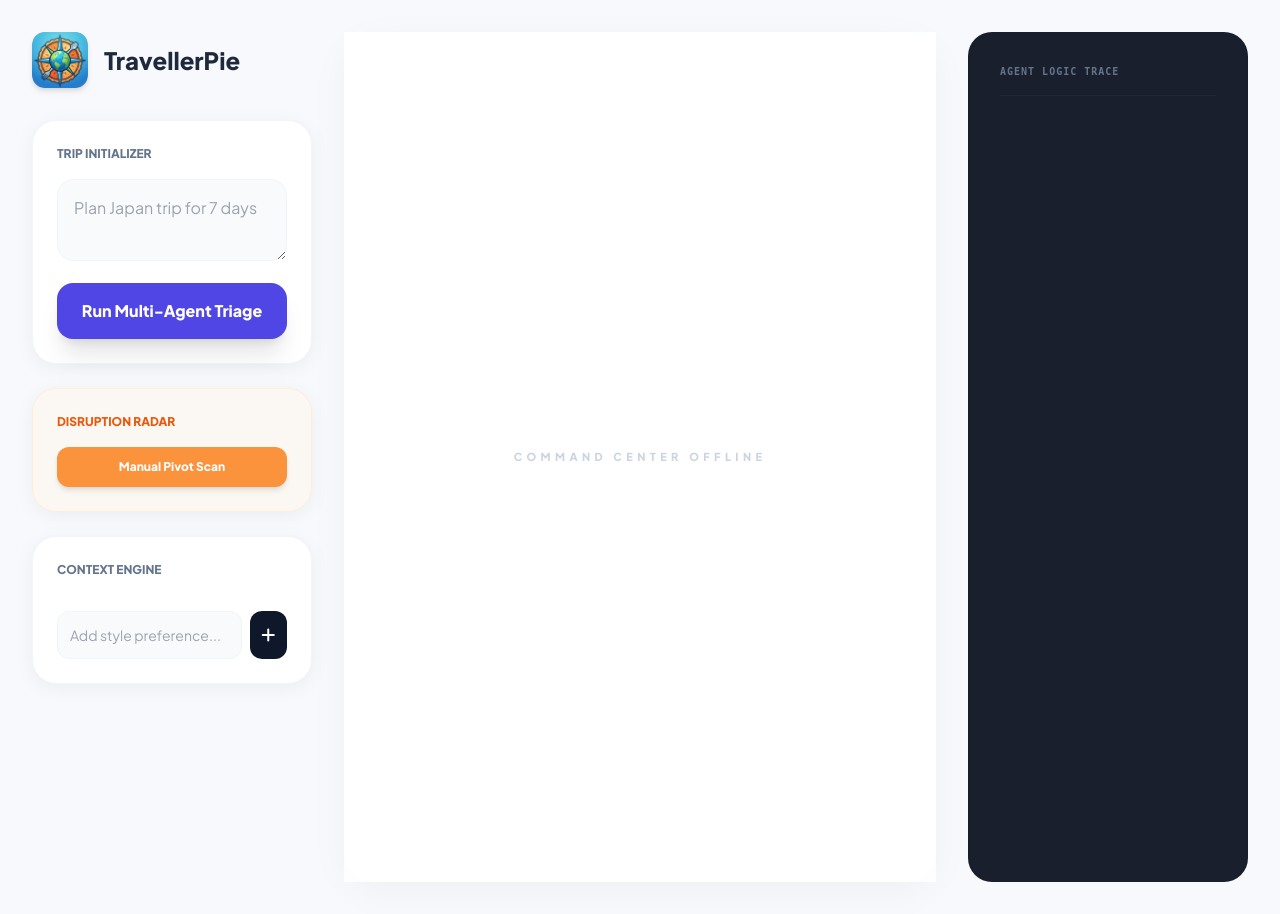
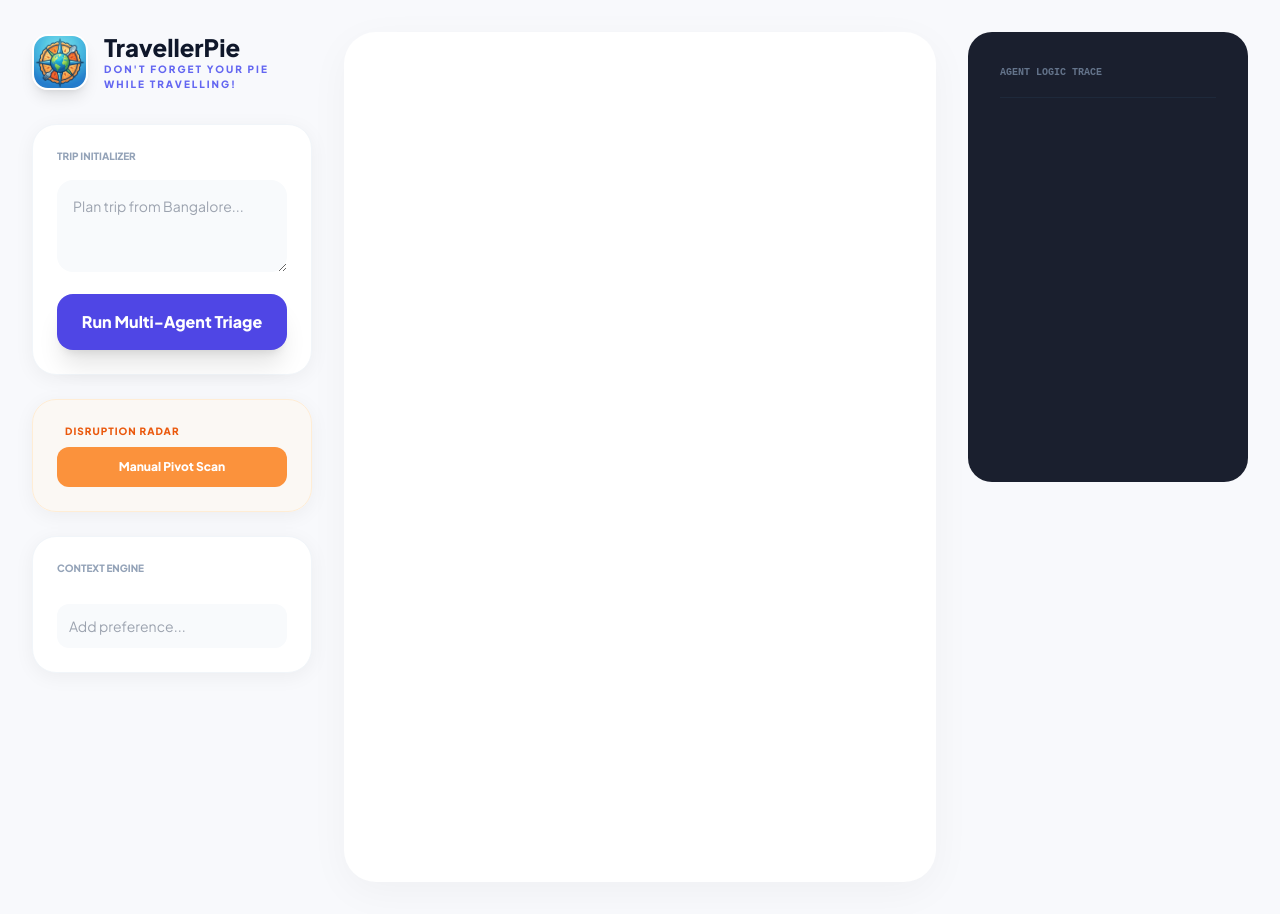
Before and after one commit to RahulSelvakumar/TravellerPie, a FastAPI app: page / in a window 1280 px wide. Run offline with FastAPI, Linux system fonts and the light colour scheme; some libraries are stand-ins or nearby versions.

Commit message:
refinement v2

````diff
--- a/app/main.py
+++ b/app/main.py
@@ -1,40 +1,39 @@
+from fastapi import FastAPI, Request
+from fastapi.templating import Jinja2Templates
+from fastapi.staticfiles import StaticFiles
 import os
 import sys
 import json
-from fastapi import FastAPI, Request
-from fastapi.responses import JSONResponse, HTMLResponse
-from fastapi.staticfiles import StaticFiles
-from fastapi.templating import Jinja2Templates # The fix
-from langchain_core.messages import HumanMessage
 
-# Critical path fix
+# 1. FIX PATHS
 sys.path.append(os.path.dirname(os.path.dirname(os.path.abspath(__file__))))
+
+# 2. IMPORT LOGIC
 from agents.orchestrator import run_travel_agents
 
+# 3. INIT APP
 app = FastAPI()
 
-# Setup paths
-base_dir = os.path.dirname(os.path.abspath(__file__))
-templates = Jinja2Templates(directory=os.path.join(base_dir, "templates"))
-app.mount("/static", StaticFiles(directory=os.path.join(base_dir, "static")), name="static")
+# 4. CONFIGURE DIRS (Using the 'app/' prefix as per your project structure)
+templates = Jinja2Templates(directory="app/templates")
 
-@app.get("/", response_class=HTMLResponse)
+if os.path.exists("app/static"):
+    app.mount("/static", StaticFiles(directory="app/static"), name="static")
+
+@app.get("/")
 async def home(request: Request):
-    return templates.TemplateResponse("index.html", {"request": request})
+    return templates.TemplateResponse(request, "index.html", context={})
 
 @app.post("/generate")
 async def generate(request: Request):
     try:
         data = await request.json()
-        initial_state = {
-            "messages": [HumanMessage(content=data.get("prompt"))],
-            "preferences": data.get("preferences", []),
-            "next": ""
-        }
-        result_json = await run_travel_agents(initial_state)
-        return JSONResponse(content=json.loads(result_json))
+        result_json = await run_travel_agents(data)
+        # Convert string response to JSON object for FastAPI
+        return json.loads(result_json)
     except Exception as e:
-        return JSONResponse(status_code=500, content={"error": str(e)})
+        print(f"❌ ROUTE ERROR: {str(e)}")
+        return {"morning_briefing": f"Error: {str(e)}", "days": [], "logistics": []}
 
 if __name__ == "__main__":
     import uvicorn
--- a/app/templates/index.html
+++ b/app/templates/index.html
@@ -2,20 +2,17 @@
 <html lang="en">
 <head>
     <meta charset="UTF-8">
-    <title>TravellerPie | Dashboard</title>
+    <title>TravellerPie | Global Orchestrator</title>
     <script src="https://cdn.tailwindcss.com"></script>
     <link rel="stylesheet" href="https://cdnjs.cloudflare.com/ajax/libs/font-awesome/6.4.0/css/all.min.css">
     <style>
         @import url('https://fonts.googleapis.com/css2?family=Plus+Jakarta+Sans:wght@400;600;800&display=swap');
-        body { font-family: 'Plus Jakarta Sans', sans-serif; background-color: #f8f9fc; color: #1e293b; }
+        body { font-family: 'Plus Jakarta Sans', sans-serif; background: #f8f9fc; }
         .sidebar-card { background: white; border-radius: 24px; box-shadow: 0 4px 20px rgba(0,0,0,0.05); border: 1px solid #f1f5f9; }
-        .sidebar-title { font-size: 12px; font-weight: 900; text-transform: uppercase; color: #64748b; margin-bottom: 1rem; display: block; }
         .main-card { background: white; border-radius: 32px; box-shadow: 0 10px 40px rgba(0,0,0,0.04); min-height: 850px; }
-        .tab-btn { padding: 10px 20px; border-radius: 12px; font-weight: 700; font-size: 12px; cursor: pointer; transition: 0.2s; white-space: nowrap; }
-        .tab-active { background: #4f46e5; color: white; box-shadow: 0 4px 12px rgba(79, 70, 229, 0.3); }
-        .tab-inactive { background: #f1f5f9; color: #64748b; }
-        .log-box { background: #1a1f2e; color: #94a3b8; font-family: monospace; font-size: 11px; border-radius: 24px; overflow-y: auto; }
-        .tag-pill { background: #eef2ff; color: #4f46e5; padding: 6px 14px; border-radius: 999px; font-size: 11px; font-weight: 700; display: flex; align-items: center; gap: 8px; }
+        .log-box { background: #1a1f2e; color: #94a3b8; font-family: 'Courier New', monospace; font-size: 11px; border-radius: 24px; height: 450px; overflow-y: auto; }
+        .tab-btn { padding: 10px 24px; border-radius: 14px; font-weight: 700; font-size: 11px; }
+        .tab-active { background: #4f46e5; color: white; box-shadow: 0 4px 12px rgba(79, 70, 229, 0.2); }
     </style>
 </head>
 <body class="p-8">
@@ -23,60 +20,65 @@
 
         <aside class="lg:col-span-3 space-y-6">
             <div class="flex items-center gap-4 mb-8">
-                <img src="/static/logo.png" class="w-14 h-14 rounded-xl shadow-md">
-                <h1 class="text-2xl font-black">TravellerPie</h1>
+    <img src="/static/logo.png"
+         onerror="this.src='https://cdn-icons-png.flaticon.com/512/826/826070.png'"
+         class="w-14 h-14 rounded-2xl shadow-lg border-2 border-white">
+    <div>
+        <h1 class="text-2xl font-black text-slate-900 leading-tight">TravellerPie</h1>
+        <p class="text-[10px] text-indigo-500 font-black uppercase tracking-[0.2em]">Don't forget your pie while travelling!
+        </p>
+    </div>
+</div>
+            <div class="sidebar-card p-6">
+                <label class="text-[10px] font-black uppercase text-slate-400 block mb-4">Trip Initializer</label>
+                <textarea id="promptInput" rows="3" class="w-full bg-slate-50 rounded-2xl p-4 outline-none font-medium text-sm" placeholder="Plan trip from Bangalore..."></textarea>
+                <button onclick="generateTrip()" class="w-full bg-indigo-600 text-white font-bold py-4 rounded-2xl mt-4 shadow-xl hover:bg-indigo-700 transition-all">Run Multi-Agent Triage</button>
+            </div>
+
+            <div class="sidebar-card p-6 bg-orange-50/50 border border-orange-100">
+                <label class="text-[10px] font-black uppercase text-orange-600 mb-2 block tracking-widest"><i class="fa-solid fa-radar mr-2"></i>Disruption Radar</label>
+                <button onclick="scanForPivots()" class="w-full bg-orange-400 text-white font-bold py-3 rounded-xl text-xs hover:bg-orange-500 transition-all">Manual Pivot Scan</button>
             </div>
 
             <div class="sidebar-card p-6">
-                <label class="sidebar-title">Trip Initializer</label>
-                <textarea id="promptInput" rows="2" class="w-full bg-slate-50 border border-slate-100 rounded-2xl p-4 text-md mb-4 outline-none" placeholder="Plan Japan trip for 7 days"></textarea>
-                <button onclick="generateTrip()" id="planBtn" class="w-full bg-indigo-600 text-white font-bold py-4 rounded-2xl shadow-xl hover:bg-indigo-700">Run Multi-Agent Triage</button>
-            </div>
-
-            <div class="sidebar-card p-6 bg-orange-50/50 border border-orange-100">
-                <label class="sidebar-title text-orange-600">Disruption Radar</label>
-                <button onclick="scanForPivots()" class="w-full bg-orange-400 text-white font-bold py-3 rounded-xl shadow-md text-xs">Manual Pivot Scan</button>
-            </div>
-
-            <div class="sidebar-card p-6">
-                <label class="sidebar-title">Context Engine</label>
+                <label class="text-[10px] font-black uppercase text-slate-400 mb-3 block">Context Engine</label>
                 <div id="tagContainer" class="flex flex-wrap gap-2 mb-4"></div>
-                <div class="flex gap-2">
-                    <input id="tagInput" type="text" onkeypress="if(event.key==='Enter') addContextTag()" class="w-full bg-slate-50 border border-slate-100 rounded-xl p-3 text-sm outline-none" placeholder="Add style preference...">
-                    <button onclick="addContextTag()" class="bg-slate-900 text-white w-12 h-12 rounded-xl flex items-center justify-center hover:bg-black transition-all"><i class="fa-solid fa-plus"></i></button>
-                </div>
+                <input id="tagInput" type="text" onkeypress="if(event.key==='Enter') addTag()" class="w-full bg-slate-50 rounded-xl p-3 text-sm outline-none" placeholder="Add preference...">
             </div>
         </aside>
 
         <main class="lg:col-span-6">
-            <div id="mainDisplay" class="main-card p-10 relative">
-                <div id="emptyOverlay" class="absolute inset-0 flex items-center justify-center bg-white/95 z-20">
-                    <p class="text-slate-300 font-black uppercase tracking-[0.4em] text-[11px]">Command Center Offline</p>
-                </div>
+            <div id="mainCard" class="main-card p-10 relative">
                 <div id="tripContent" class="hidden space-y-8 animate-in fade-in duration-500">
-                    <div class="bg-indigo-50/50 p-8 rounded-3xl border border-indigo-100"><p id="briefingText" class="text-slate-600 text-[15px] font-medium italic"></p></div>
 
-                    <div id="flightCard" class="hidden border-l-8 border-indigo-600 p-6 bg-slate-50 rounded-3xl flex justify-between">
-                        <div><h4 id="flightPath" class="text-sm font-bold"></h4><p id="flightTime" class="text-[10px]"></p></div>
-                        <span id="airlineTag" class="bg-slate-900 text-white text-[10px] px-3 py-1 rounded h-fit"></span>
+                    <div id="flightSection" class="hidden space-y-3">
+                        <label class="text-[9px] font-black uppercase text-slate-400 tracking-widest">Vetted Flights (Live Search)</label>
+                        <div id="flightList" class="grid grid-cols-1 md:grid-cols-3 gap-4"></div>
                     </div>
 
-                    <div id="dayTabs" class="flex gap-2 border-b border-slate-100 pb-4 overflow-x-auto no-scrollbar"></div>
-
-                    <div class="bg-indigo-900 rounded-[2.5rem] p-10 text-white relative">
-                        <h3 id="hotelNameText" class="text-2xl font-bold">...</h3>
-                        <i class="fa-solid fa-hotel absolute right-8 top-1/2 -translate-y-1/2 text-5xl opacity-10"></i>
+                    <div class="bg-indigo-50/50 p-8 rounded-3xl border border-indigo-100">
+                        <p id="briefingText" class="text-slate-600 text-[14px] font-medium italic"></p>
                     </div>
 
-                    <div id="itineraryDetail" class="space-y-10"></div>
+                    <div id="dayTabs" class="flex gap-2 border-b border-slate-100 pb-4 overflow-x-auto"></div>
+
+                    <div class="bg-indigo-900 rounded-[2.5rem] p-10 text-white shadow-2xl relative">
+                        <p class="text-[10px] font-bold uppercase opacity-60 mb-2">Base of Operations</p>
+                        <h3 id="hotelNameText" class="text-2xl font-bold">...</h3>
+                        <i class="fa-solid fa-key absolute right-8 top-1/2 -translate-y-1/2 text-6xl opacity-10"></i>
+                    </div>
+
+                    <div id="itineraryDetail" class="space-y-8"></div>
                 </div>
             </div>
         </main>
 
         <aside class="lg:col-span-3">
-            <div class="log-box p-8 h-full flex flex-col shadow-inner">
-                <h3 class="text-[10px] font-black uppercase tracking-widest text-slate-500 mb-8 border-b border-slate-800 pb-4">Agent Logic Trace</h3>
-                <div id="logContent" class="space-y-4 flex-1"></div>
+            <div class="log-box p-8">
+                <div class="border-b border-slate-800 pb-4 mb-6">
+                    <span class="text-[10px] font-black uppercase text-slate-500">Agent Logic Trace</span>
+                </div>
+                <div id="logContent" class="space-y-4"></div>
             </div>
         </aside>
     </div>
@@ -84,81 +86,80 @@
     <script>
         let tripData = null;
 
-        function addContextTag() {
-            const val = document.getElementById('tagInput').value;
-            if(!val) return;
-            const container = document.getElementById('tagContainer');
-            const div = document.createElement('div');
-            div.className = "tag-pill";
-            div.innerHTML = `${val} <i class="fa-solid fa-xmark cursor-pointer" onclick="this.parentElement.remove()"></i>`;
-            container.appendChild(div);
-            document.getElementById('tagInput').value = "";
-        }
-
-        function addTrace(agent, msg, color = "text-indigo-400") {
-            const log = document.getElementById('logContent');
-            log.innerHTML += `<div class="${color} font-mono text-[10px] animate-in slide-in-from-left-2">> [${agent}] ${msg}</div>`;
-            log.scrollTop = log.scrollHeight;
+        function addTrace(agent, msg, color="text-indigo-400") {
+            document.getElementById('logContent').innerHTML += `<div class="${color} font-mono text-[10px]">> [${agent}] ${msg}</div>`;
+            document.querySelector('.log-box').scrollTop = 9999;
         }
 
         async function generateTrip() {
-            const promptValue = document.getElementById('promptInput').value;
-            const tags = Array.from(document.querySelectorAll('.tag-pill')).map(t => t.innerText.trim());
-            if(!promptValue) return;
-
-            document.getElementById('emptyOverlay').style.display = 'none';
+            const prompt = document.getElementById('promptInput').value;
+            if(!prompt) return;
             document.getElementById('tripContent').classList.remove('hidden');
-            addTrace("Supervisor", "Interpreting intent...");
+            document.getElementById('logContent').innerHTML = "";
+            addTrace("Supervisor", "Analyzing Intent...");
 
             try {
                 const response = await fetch('/generate', {
                     method: 'POST',
-                    headers: { 'Content-Type': 'application/json' },
-                    body: JSON.stringify({ prompt: promptValue, preferences: tags })
+                    headers: {'Content-Type': 'application/json'},
+                    body: JSON.stringify({prompt: prompt, preferences: []})
                 });
 
-                const rawResponse = await response.json();
-                console.log("🛠️ RAW DATA:", rawResponse);
+                let raw = await response.json();
+                let cleanData = (typeof raw === 'string' ? raw : JSON.stringify(raw));
 
-                let cleanData = typeof rawResponse === 'string' ? rawResponse : JSON.stringify(rawResponse);
-                cleanData = cleanData.replace(/```json|```/g, "");
+                // AGGRESSIVE SCRUBBER: Extract JSON between first '{' and last '}'
+                const start = cleanData.indexOf('{');
+                const end = cleanData.lastIndexOf('}');
+                cleanData = cleanData.substring(start, end + 1);
 
                 tripData = JSON.parse(cleanData);
-                console.log("✅ PARSED:", tripData);
-
-                addTrace("Supervisor", "Sync complete.", "text-green-400 font-bold");
+                addTrace("Supervisor", "Synchronization complete.", "text-green-400 font-bold");
                 renderDay(1);
             } catch (err) {
-                console.error("❌ ERROR:", err);
-                addTrace("Error", "Handshake failed.", "text-red-400");
+                console.error(err);
+                addTrace("Error", "Critical Handshake Failure.", "text-red-400 font-bold");
             }
         }
 
         function renderDay(dayNum) {
-            if (!tripData?.days) return;
+            if (!tripData) return;
+
+            // Render 3 Flights
+            if (tripData.logistics && Array.isArray(tripData.logistics)) {
+                document.getElementById('flightSection').classList.remove('hidden');
+                document.getElementById('flightList').innerHTML = tripData.logistics.slice(0,3).map(f => `
+                    <a href="${f.link}" target="_blank" class="bg-slate-900 p-5 rounded-2xl text-white hover:bg-indigo-600 transition-all group border border-slate-800">
+                        <span class="text-[8px] font-black bg-white/10 px-2 py-1 rounded uppercase">${f.airline}</span>
+                        <h2 class="text-lg font-black mt-2 uppercase">${f.route}</h2>
+                        <p class="text-xs font-bold text-indigo-300 mt-1">${f.price}</p>
+                    </a>
+                `).join('');
+            }
+
             document.getElementById('briefingText').innerText = tripData.morning_briefing;
-            document.getElementById('dayTabs').innerHTML = tripData.days.map(d => `<button onclick="renderDay(${d.day_number})" class="tab-btn ${d.day_number === dayNum ? 'tab-active' : 'tab-inactive'}">DAY 0${d.day_number}</button>`).join('');
+            document.getElementById('dayTabs').innerHTML = tripData.days.map(d => `
+                <button onclick="renderDay(${d.day_number})" class="tab-btn ${d.day_number===dayNum?'tab-active':'bg-slate-50 text-slate-400'}">DAY 0${d.day_number}</button>
+            `).join('');
 
-            const currentDay = tripData.days.find(d => d.day_number === dayNum) || tripData.days[0];
-            document.getElementById('hotelNameText').innerText = currentDay.hotel;
-
-            document.getElementById('itineraryDetail').innerHTML = ['morning', 'afternoon', 'evening'].map(time => `
-                <div class="flex gap-8">
-                    <div class="w-12 h-12 rounded-2xl bg-indigo-50 flex items-center justify-center text-indigo-500"><i class="fa-solid fa-clock"></i></div>
-                    <div><span class="text-[10px] font-black text-slate-400 uppercase">${time}</span><p class="text-[15px] font-bold mt-2">${currentDay[time]}</p></div>
+            const day = tripData.days.find(d => d.day_number === dayNum) || tripData.days[0];
+            document.getElementById('hotelNameText').innerText = day.hotel;
+            document.getElementById('itineraryDetail').innerHTML = ['morning', 'afternoon', 'evening'].map(t => `
+                <div class="flex gap-6 items-start group">
+                    <div class="w-10 h-10 bg-indigo-50 rounded-xl flex items-center justify-center text-indigo-500 group-hover:bg-indigo-600 group-hover:text-white transition-all">
+                        <i class="fa-solid fa-clock"></i>
+                    </div>
+                    <div>
+                        <span class="text-[9px] font-black uppercase text-slate-400">${t}</span>
+                        <p class="font-bold text-slate-700 leading-relaxed">${day[t]}</p>
+                    </div>
                 </div>
             `).join('');
-
-            if(tripData.logistics) {
-                document.getElementById('flightCard').classList.remove('hidden');
-                document.getElementById('flightPath').innerText = tripData.logistics.flight_path;
-                document.getElementById('airlineTag').innerText = tripData.logistics.airline;
-            }
         }
 
         function scanForPivots() {
-            addTrace("Radar", "Scanning local disruptors...", "text-orange-400");
-            setTimeout(() => addTrace("Supervisor", "No disruptions found.", "text-green-400 font-bold"), 1000);
+            addTrace("Radar", "Scanning for Disruptions...", "text-orange-400");
+            setTimeout(() => addTrace("Supervisor", "Plan verified stable.", "text-green-400 font-bold"), 1000);
         }
     </script>
 </body>
````
Also changed, not shown: agents/orchestrator.py (+44 -44 lines).
